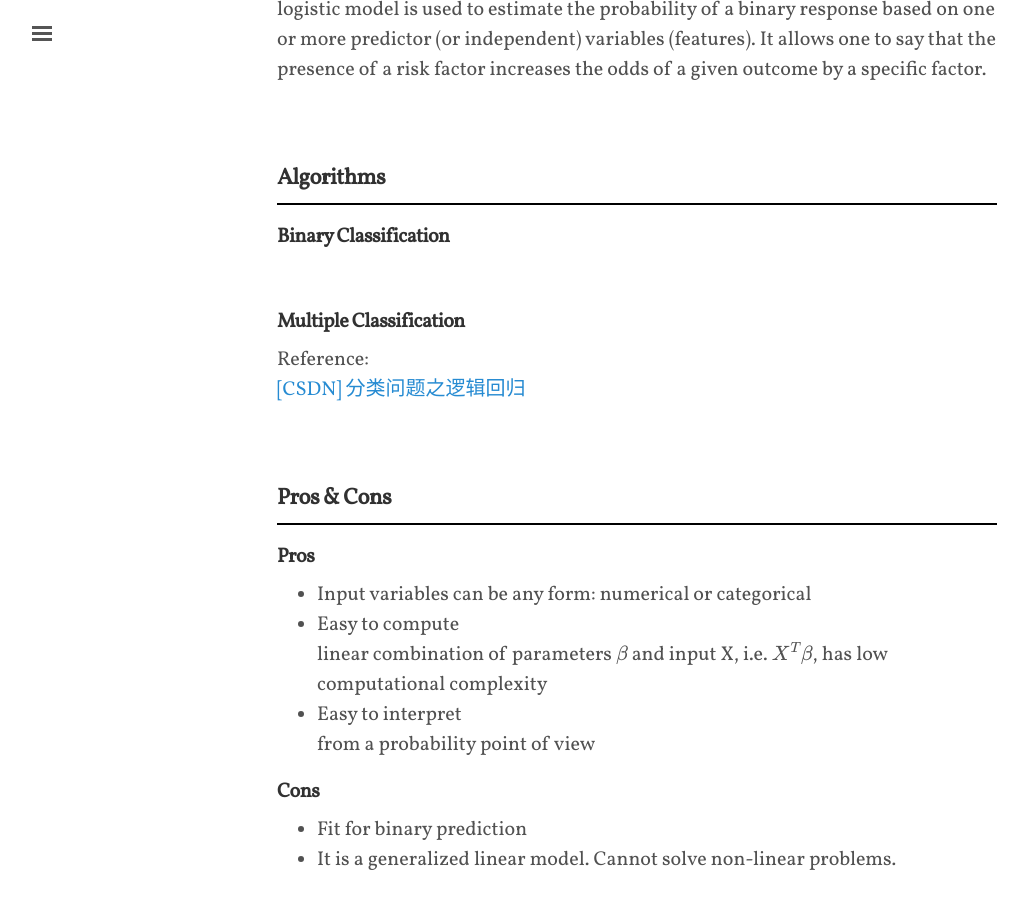
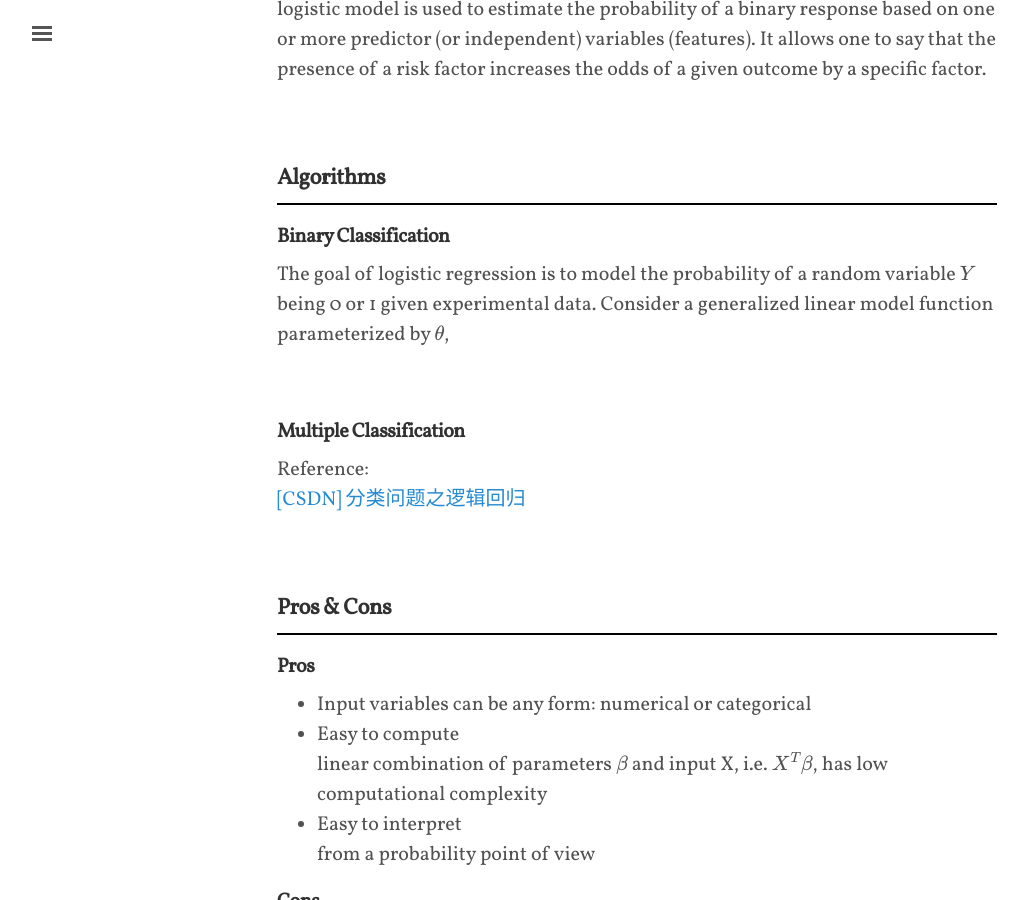
Before and after one commit to shevapato2008/myBlog, a Jekyll site: the page built from algorithms/machinelearning/algorithms/logisticregression.md, in a window 1280 px wide and 900 px high, scrolled down 684 px. Shown: the whole window, without its empty margins (3-1031 px from the left). Built offline with Jekyll 4.4.1, drawn with Linux system fonts in a browser that asks for light colours; nearby versions of some CDN libraries; some web fonts are replaced; formulas are drawn with MathJax 3; comment, search, counter and statistics services are not loaded.

Commit message:
Updated.

```diff
--- a/algorithms/machinelearning/algorithms/logisticregression.md
+++ b/algorithms/machinelearning/algorithms/logisticregression.md
@@ -20,6 +20,8 @@ Logistic regression was developed by statistician David Cox in 1958. The binary
 ### Algorithms
 ---
 #### Binary Classification
+The goal of logistic regression is to model the probability of a random variable $Y$ being 0 or 1 given experimental data.
+Consider a generalized linear model function parameterized by $\theta$,
 
 <br>
 
```
